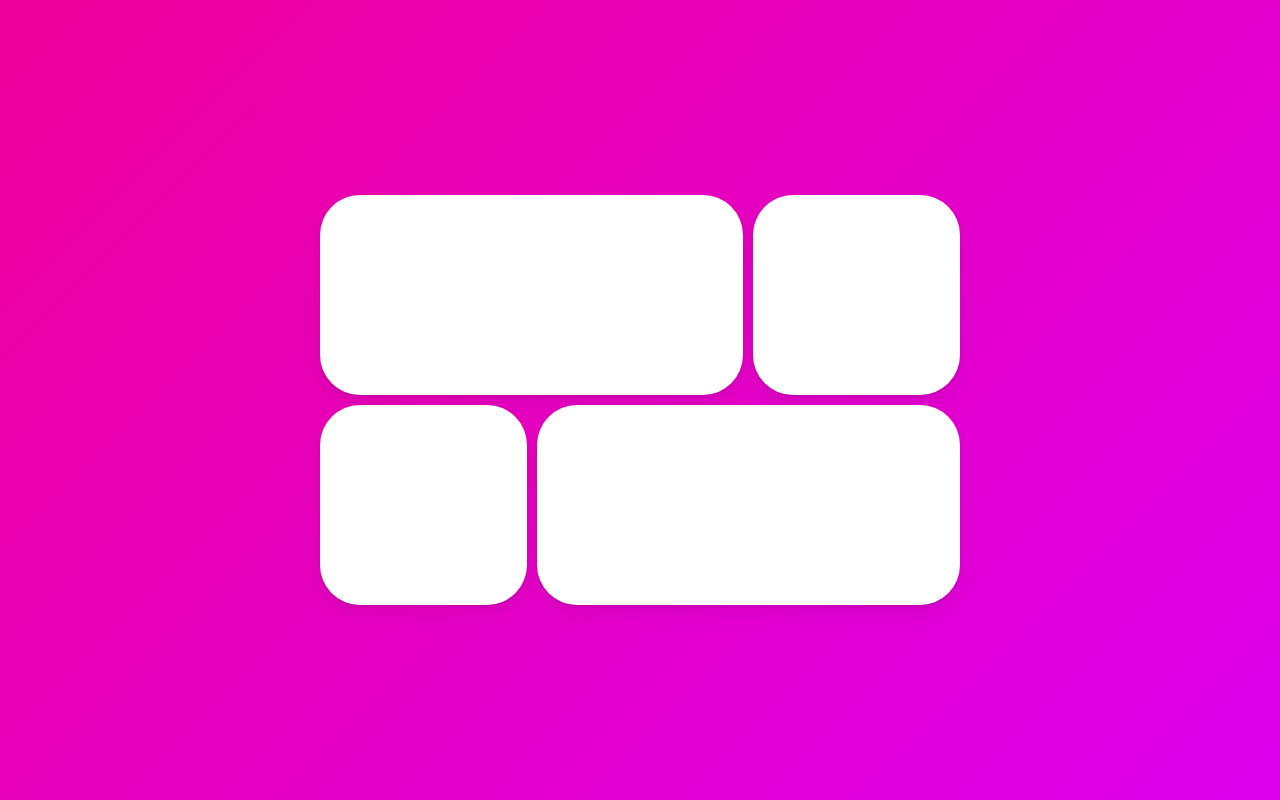
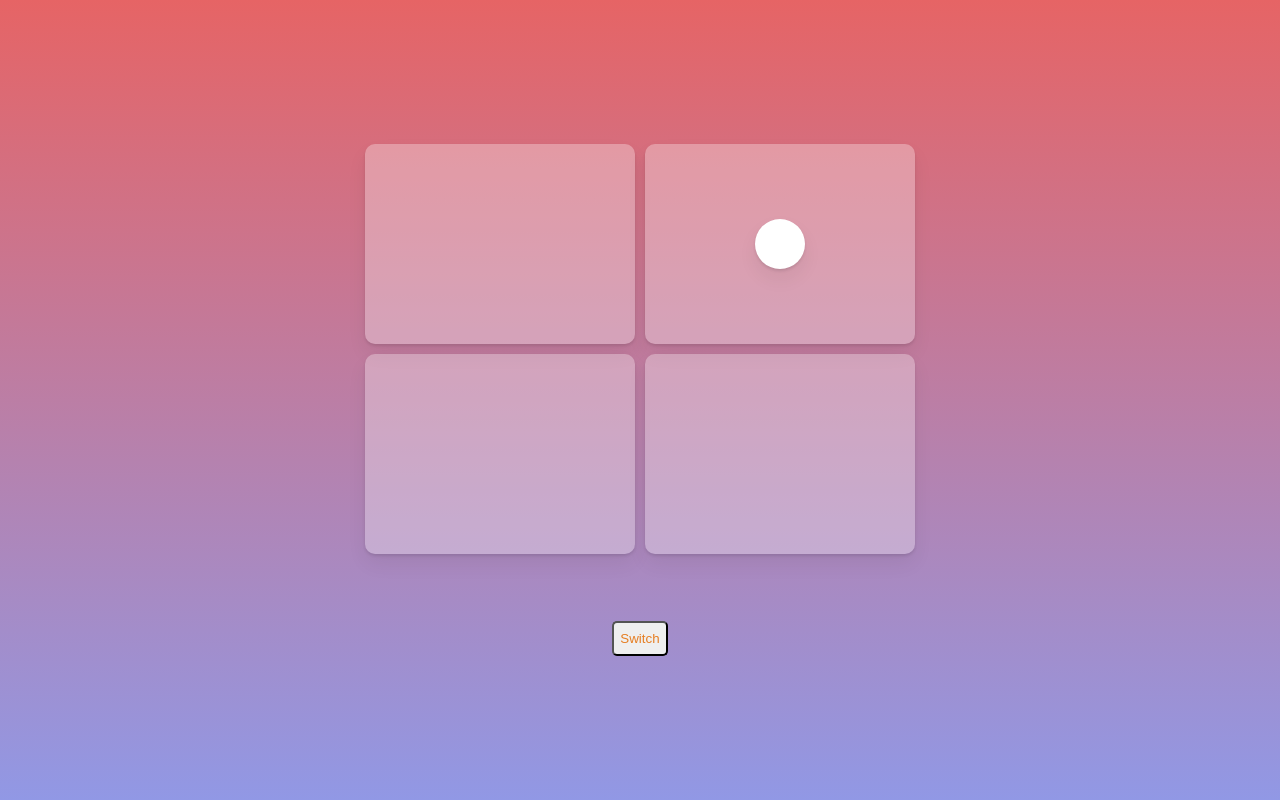
Before and after one commit to min8064/react_masterclass, a React (Create React App) app in the folder react_animations/: page / in a window 1280 px wide. Built offline with nearby package versions, Linux system fonts and the light colour scheme.

Commit message:
animation code challenge

```diff
--- a/react_animations/src/App.tsx
+++ b/react_animations/src/App.tsx
@@ -1,5 +1,5 @@
 import styled from "styled-components";
-import {motion, AnimatePresence } from "framer-motion";
+import { motion, AnimatePresence } from "framer-motion";
 import { useState } from "react";
 
 const Wrapper = styled(motion.div)`
@@ -8,25 +8,41 @@ const Wrapper = styled(motion.div)`
   display: flex;
   justify-content: space-around;
   align-items: center;
+  background: linear-gradient(#e66465, #9198e5);
+  flex-direction: column;
 `;
 
 const Grid = styled.div`
   display: grid;
-  grid-template-columns: repeat(3, 1fr);
-  width: 50vw;
+  grid-template-columns: repeat(2, 1fr);
+  width: 550px;
   gap: 10px;
-  div:first-child,
-  div:last-child {
-    grid-column: span 2;
-  }
 `;
 
 const Box = styled(motion.div)`
-  background-color: rgba(255, 255, 255, 1);
-  border-radius: 40px;
+  background-color: rgba(255, 255, 255, 0.3);
+  border-radius: 10px;
   height: 200px;
   box-shadow: 0 2px 3px rgba(0, 0, 0, 0.1), 0 10px 20px rgba(0, 0, 0, 0.06);
+  display: flex;
+  justify-content: center;
+  align-items: center;
 `;
+
+const Circle = styled(motion.div)`
+  background-color: rgba(255, 255, 255, 1);
+  height: 50px;
+  width: 50px;
+  border-radius: 25px;
+  box-shadow: 0 2px 3px rgba(0, 0, 0, 0.1), 0 10px 20px rgba(0, 0, 0, 0.06);
+`;
+
+const Button = styled(motion.button)`
+  margin-top: -220px;
+  color: rgba(230, 126, 34, 1);
+  border-radius: 5px;
+  height: 35px;
+`
 
 const Overlay = styled(motion.div)`
   width: 100%;
@@ -39,19 +55,60 @@ const Overlay = styled(motion.div)`
 
 const overlay = {
   hidden: { backgroundColor: "rgba(0, 0, 0, 0)" },
-  visible: { backgroundColor: "rgba(0, 0, 0, 0.5)" },
-  exit: { backgroundColor: "rgba(0, 0, 0, 0)" },
+  visible: {
+    backgroundColor: "rgba(0, 0, 0, 0.5)",
+    transition: { duration: 0.3 }
+  },
+  exit: { backgroundColor: "rgba(0, 0, 0, 0)", transition: { duration: 0.3 } }
+};
+
+const boxVariants = {
+  hover: (isHover:number) => ({
+    scale: 1.1,
+    x: isHover === 0 ? -15 : 15,
+    y: isHover === 0 ? -10 : 10
+  }),
+  tap: {
+    color: "rgba(41, 128, 185, 1.0)",
+    scale: 1.3,
+    transition: { duration: 0.2 }
+  }
 };
 
 function App() {
   const [id, setId] = useState<null | string>(null);
-  return(
+  const [clicked, setClicked] = useState(false);
+  const toggleClicked = () => setClicked((prev) => !prev);
+
+  return (
     <Wrapper>
-       <Grid>
-        {["1", "2", "3", "4"].map((n) => (
-          <Box onClick={() => setId(n)} key={n} layoutId={n} />
-        ))}
+      <Grid>
+        <Box
+          onClick={() => setId("1")}
+          key={"1"}
+          layoutId={"1"}
+          variants={boxVariants}
+          whileHover="hover"
+          custom={0}
+        />
+        <Box onClick={() => setId("2")} key={"2"} layoutId={"2"}>
+          {!clicked ? <Circle layoutId="circle" /> : null}
+        </Box>
+        <Box onClick={() => setId("3")} key={"3"} layoutId={"3"}>
+          {clicked ? <Circle layoutId="circle" /> : null}
+        </Box>
+        <Box
+          onClick={() => setId("4")}
+          key={"4"}
+          layoutId={"4"}
+          variants={boxVariants}
+          whileHover="hover"
+          custom={1}
+        />
       </Grid>
+      <Button onClick={toggleClicked} variants={boxVariants} whileTap="tap">
+        Switch
+      </Button>
       <AnimatePresence>
         {id ? (
           <Overlay
@@ -61,7 +118,14 @@ function App() {
             animate="visible"
             exit="exit"
           >
-            <Box layoutId={id} style={{ width: 400, height: 200 }} />
+            <Box
+              layoutId={id}
+              style={{
+                width: "40vw",
+                height: 200,
+                backgroundColor: "rgba(255,255,255,1)"
+              }}
+            />
           </Overlay>
         ) : null}
       </AnimatePresence>
```
